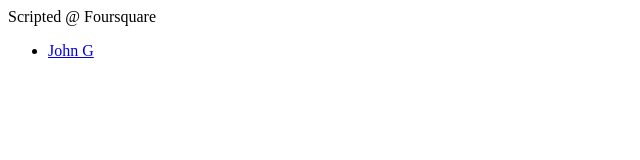
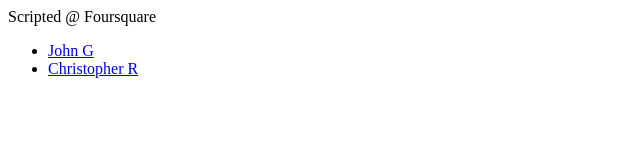
Before and after one commit to scripted-foursquare/scripted-foursquare.github.io, a plain HTML site: page index.html in a window 1280 px wide. Shown: the whole page, without its empty margins (0-640 px from the left). Drawn offline with Linux system fonts and the light colour scheme.

Commit message:
chris_page

```diff
--- a/index.html
+++ b/index.html
@@ -8,6 +8,7 @@
    Scripted @ Foursquare
    <ul>
        <li><a href="http://slackhappy.github.io/" target="_blank">John G</a></li>
+       <li><a href="http://christopherrosario.github.io/" target="_blank">Christopher R</a></li>
    </ul>
  </body>
 </html>
```
